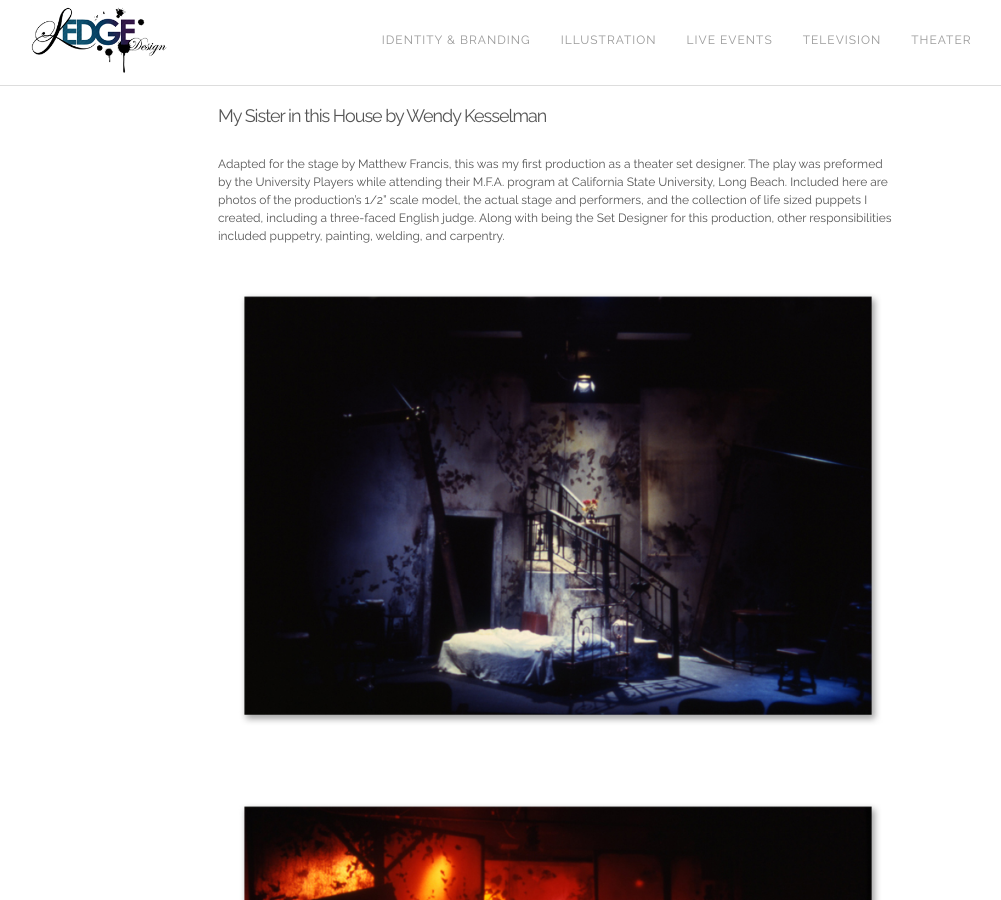
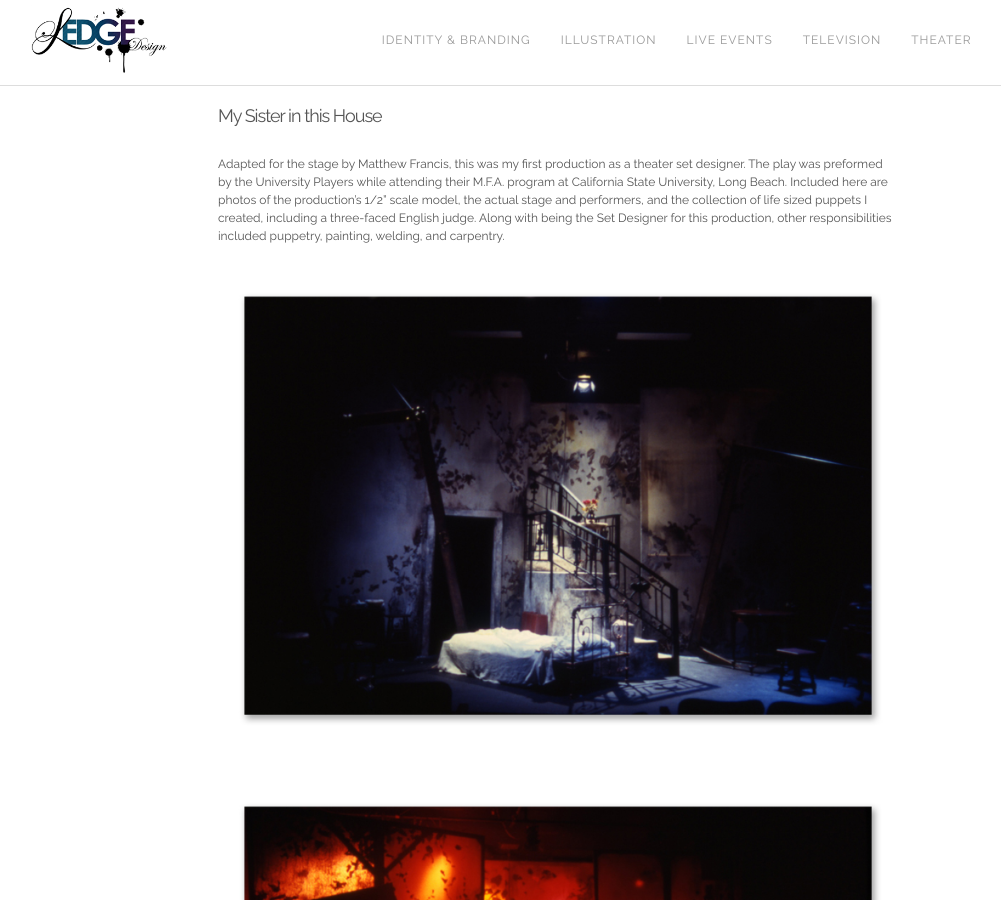
Before and after one commit to LedgeDesign/Home, a Jekyll site: the page built from _theater/msith.md, in a window 1280 px wide and 900 px high. Shown: the whole window, without its empty margins (82-1083 px from the left). Built offline with Jekyll 4.4.1, drawn with Linux system fonts in a browser that asks for light colours; nearby versions of some CDN libraries.

Commit message:
Commit to shrink on phone

```diff
--- a/_theater/msith.md
+++ b/_theater/msith.md
@@ -1,6 +1,6 @@
 ---
 layout: post
-title: My Sister in this House by Wendy Kesselman
+title: My Sister in this House
 tag: "theater"
 preview: msith/1msith.png
 order: 3
```
Also changed, not shown: _theater/totc.md (+1 -1 lines).
